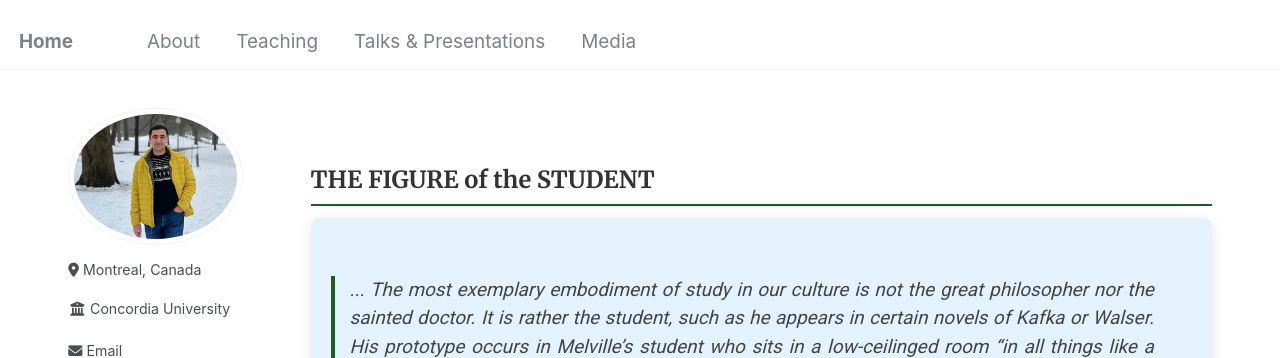
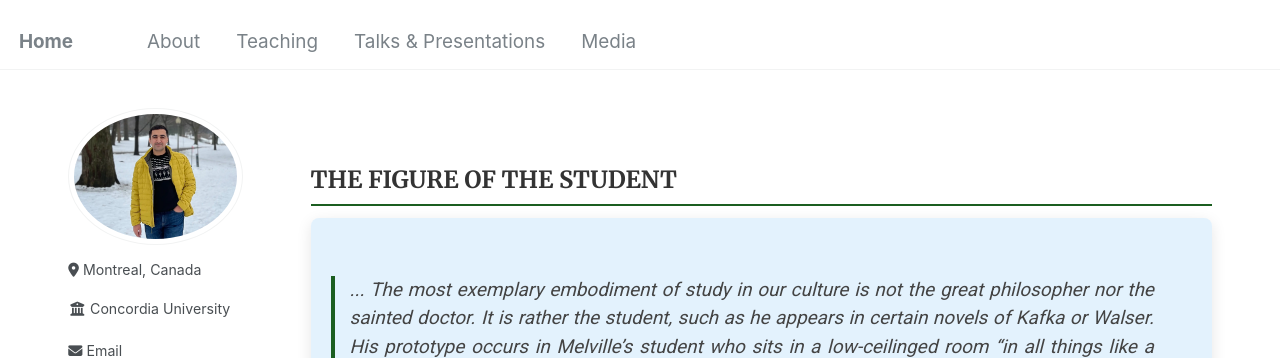
Before and after one commit to Mohsnmonji/mohsnmonji.github.io, a Jekyll site: the page built from _pages/teaching.md, in a window 1280 px wide and 900 px high. Shown: the top 358 px of the window. Built offline with Jekyll 4.4.1, drawn with Linux system fonts in a browser that asks for light colours; some web fonts are replaced.

```diff
--- a/_pages/teaching.md
+++ b/_pages/teaching.md
@@ -62,7 +62,7 @@ author_profile: true
 </style>
 
 <div class="teaching-section">
-  <h2>THE FIGURE of the STUDENT</h2>
+  <h2>THE FIGURE OF THE STUDENT</h2>
   <div class="teaching-card">
     <blockquote style="font-style: italic; border-left: 4px solid #1B5E20; padding-left: 15px; color: #444;">
       ... The most exemplary embodiment of study in our culture is not the great philosopher nor the sainted doctor. It is rather the student, such as he appears in certain novels of Kafka or Walser. His prototype occurs in Melville’s student who sits in a low-ceilinged room “in all things like a tomb,” his elbows on his knees and his head in his hands. And his most extreme exemplar is Bartleby, the scrivener who has ceased to write. Here the messianic tension is reversed or, rather, has gone beyond itself. His gesture is that of a potential that does not precede but follow its act, has left it behind forever; of a Talmud that has not only renounced the rebuilding of the Temple but has even forgotten it. At this point, study shakes off the sadness that disfigured it and returns to its truest nature: not work, but inspiration, the self-nourishment of the soul.
```
